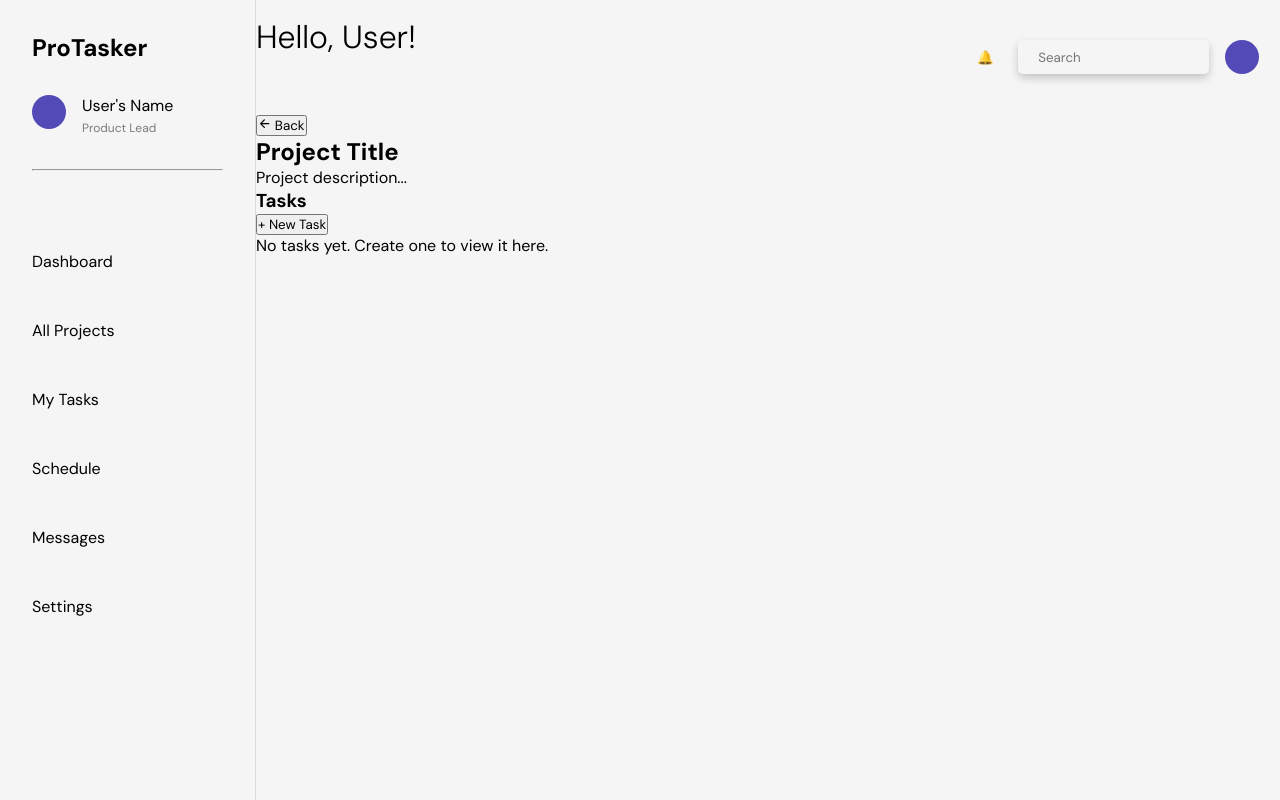
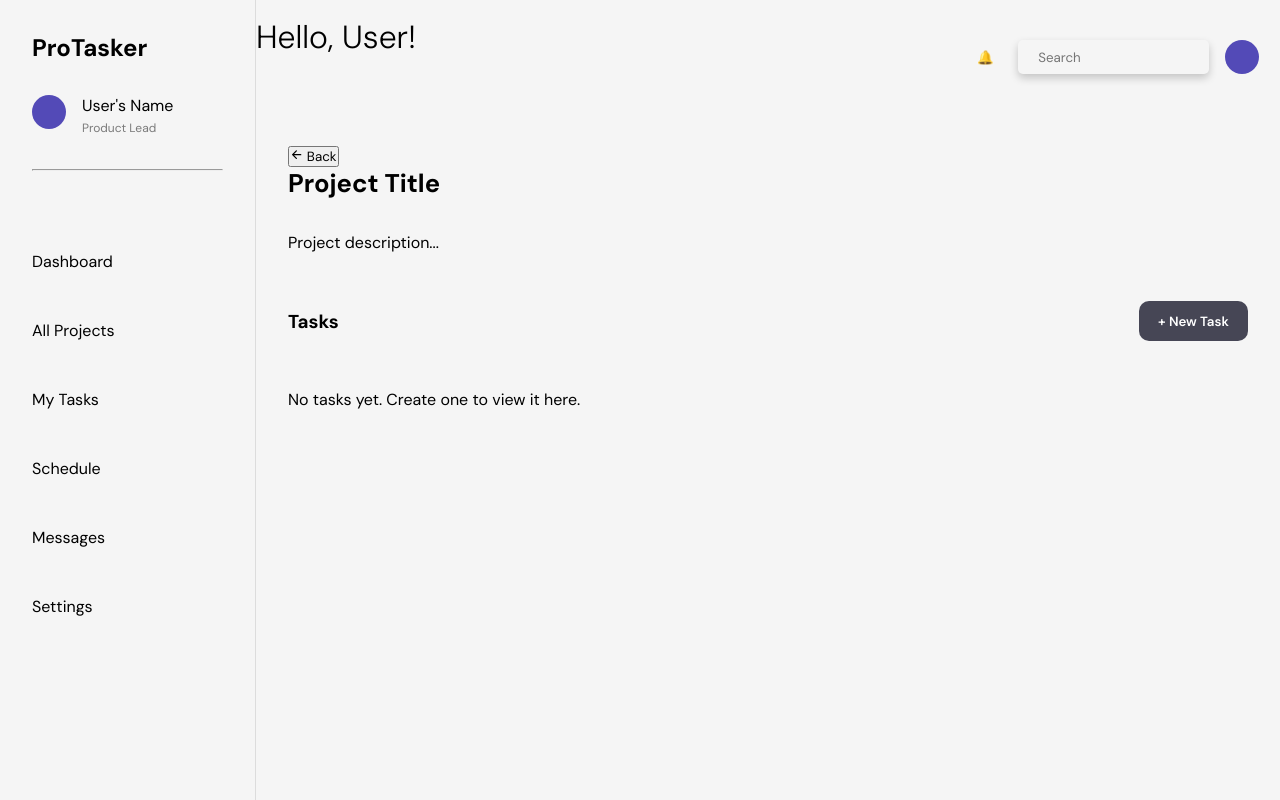
Before and after one commit to vbolden/pro-tasker-app, a React app in the folder frontend/: page /dashboard/projects/1 in a window 1280 px wide. Built offline with nearby package versions, Linux system fonts and the light colour scheme; the HTML template or start-up script is replaced by a standard one; a web font is replaced by a local one.

Commit message:
added styling for tasks section

```diff
--- a/frontend/src/index.css
+++ b/frontend/src/index.css
@@ -292,3 +292,88 @@ input.button {
 .submit-btn:hover {
     transform: translateY(-2px);
 }
+
+/* PROJECT DETAILS */
+.details-container {
+    padding: 2rem;
+    display: flex;
+    flex-direction: column;
+    gap: 2rem;
+}
+
+.page-header {
+    display: flex;
+    flex-direction: column;
+    justify-content: space-between;
+    align-items: flex-start;
+    padding-bottom: 1rem;
+}
+
+/* .back-btn {
+    margin-bottom: 2rem;
+    padding: 3px 15px;
+} */
+
+.page-header h2 {
+    font-size: 1.6rem;
+}
+
+.page-header p {
+    margin-top: 2rem;
+}
+
+.page-section-header {
+    display: flex;
+    justify-content: space-between;
+    align-items: center;
+}
+
+.add-task {
+    background: #464655;
+    color: white;
+    border: none;
+    padding: 0.7rem 1.2rem;
+    border-radius: 10px;
+    cursor: pointer;
+    font-weight: 600;
+}
+
+.add-task:hover,
+.back-btn:hover {
+    opacity: 0.9;
+}
+
+/* TASK SECTION */
+.task-list {
+    display: flex;
+    flex-direction: column;
+    gap: 1.5rem;
+    margin-top: 1rem;
+}
+
+.task-row {
+    background-color: white;
+    padding: 1rem 1.25rem;
+    border-radius: 12px;
+    cursor: pointer;
+    transition: 0.2s ease;
+    border: 1px solid #e5e7eb;
+}
+
+.task-row:hover {
+    transform: translateX(4px);
+}
+
+.task-row h4 {
+    margin-bottom: 0.25rem;
+}
+
+.task-row p {
+    margin: 0.5rem 0;
+}
+
+.status {
+    color: rgb(144, 143, 143);
+    font-size: 0.9rem;
+    justify-self: flex-end;
+}
```
